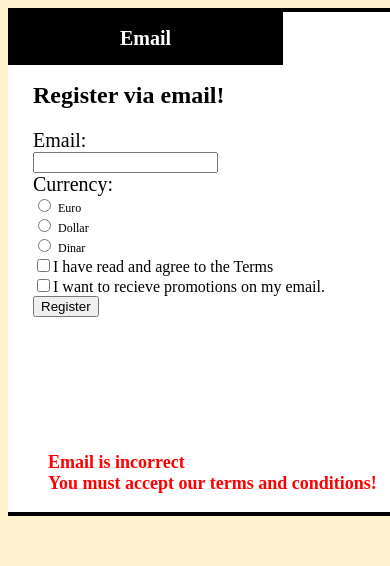
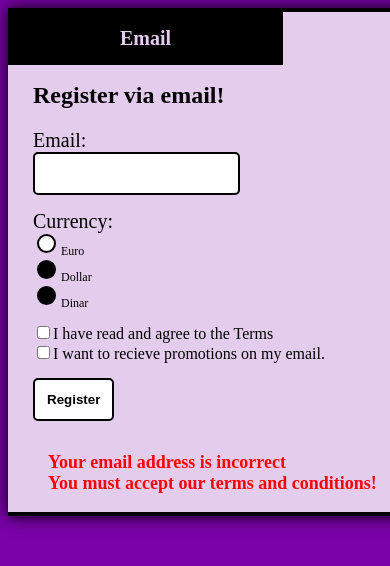
Before and after one commit to L1ynCh3rry/CitrusSystemsTest, a plain HTML site: page index.html in a window 390 px wide. Both pictures are taken after a click on the button "Register". Shown: the top 566 px of the page. Drawn offline with Linux system fonts and the light colour scheme.

Commit message:
Finishing

```diff
--- a/css/style.css
+++ b/css/style.css
@@ -1,5 +1,5 @@
 body {
-    background-color: rgb(255, 241, 203);
+    background-color: #7902a8;
 }
 
 #darkblock {
@@ -16,20 +16,30 @@ body {
     visibility: hidden;
 }
 
+
+/* Making screen dark while loading */
+
 .darker {
     visibility: visible!important;
 }
 
+
+/* Main block */
+
 .block {
     width: 550px;
     height: 500px;
-    background: white;
+    background: rgba(255, 255, 255, 0.8);
+    box-shadow: 0 0 15px #000;
     border-top: 4px solid #000;
     border-bottom: 4px solid #000;
     margin: auto;
     overflow: hidden;
     position: relative;
 }
+
+
+/* Changing forms buttons */
 
 .block ul.choice {
     list-style: none;
@@ -64,7 +74,12 @@ body {
 .block ul.choice a:hover,
 .block ul.choice a.active {
     background-color: #000;
-    color: #fff;
+    color: #E4CCEE;
+}
+
+.disablehover {
+    background-color: transparent!important;
+    color: #000!important;
 }
 
 .block .blockemail {
@@ -98,6 +113,85 @@ body {
     font-size: 12px;
 }
 
+
+/* Styling inputs */
+
+.block .blocks input,
+.block .blocks input:-webkit-autofill,
+.block .blocks input:-webkit-autofill:hover,
+.block .blocks input:-webkit-autofill:focus,
+.block .blocks textarea:-webkit-autofill,
+.block .blocks textarea:-webkit-autofill:hover,
+.block .blocks textarea:-webkit-autofill:focus,
+.block .blocks select:-webkit-autofill,
+.block .blocks select:-webkit-autofill:hover,
+.block .blocks select:-webkit-autofill:focus {
+    border: 1px solid rgb(0, 0, 0);
+    -webkit-text-fill-color: rgb(0, 0, 0);
+    padding: 12px;
+    font-weight: 800;
+    border: 2px solid #000;
+    border-radius: 5px;
+}
+
+.block .blocks input[type='radio'] {
+    margin-bottom: 0;
+}
+
+.block .blocks input[type='radio']:after {
+    width: 15px;
+    height: 15px;
+    border-radius: 15px;
+    top: -2px;
+    left: -1px;
+    position: relative;
+    background-color: #000;
+    content: '';
+    display: inline-block;
+    visibility: visible;
+    border: 2px solid #000;
+}
+
+.block .blocks input[type='radio']:checked:after {
+    width: 15px;
+    height: 15px;
+    border-radius: 15px;
+    top: -2px;
+    left: -1px;
+    position: relative;
+    background-color: #fff;
+    content: '';
+    display: inline-block;
+    visibility: visible;
+    border: 2px solid #000;
+}
+
+
+/* Register buttons */
+
+.block .blocks #regMobile,
+.block .blocks #regEmail {
+    background: #fff;
+    cursor: pointer;
+    transition: 0.5s ease-in-out;
+}
+
+.block .blocks #regMobile:hover,
+.block .blocks #regEmail:hover {
+    background-color: #000;
+    -webkit-text-fill-color: #fff;
+}
+
+
+/* Custom margin class */
+
+.block .blocks .mt-4 {
+    margin-top: 15px;
+}
+
+
+/* Errors div */
+
 .block #error {
     display: none;
     position: absolute;
@@ -111,6 +205,9 @@ body {
 .block #error ul {
     list-style: none;
 }
+
+
+/* loading animation div */
 
 #success {
     display: none;
@@ -142,6 +239,29 @@ body {
 .succesfully {
     display: block!important;
 }
+
+
+/* Login button */
+
+#login {
+    display: none;
+    position: absolute;
+    bottom: 5px;
+    right: 5px;
+    margin: 0;
+    padding: 5px 10px;
+    background: #fff;
+    border: 3px solid #000;
+    border-radius: 20px;
+    color: #000;
+    cursor: pointer;
+    font-size: 18px;
+    font-weight: 600;
+    text-decoration: none;
+}
+
+
+/* Animation */
 
 @-ms-keyframes load {
     from {
--- a/index.html
+++ b/index.html
@@ -1,77 +1,86 @@
 <!doctype html>
-
 <html lang="en">
 
 <head>
     <meta charset="utf-8">
 
+    <!-- TITLE -->
     <title>Citrus Systems</title>
     <meta name="description" content="This is test project for Citrus System">
     <meta name="author" content="Luka Cosic">
 
+    <!-- CSS LOADING -->
     <link rel="stylesheet" href="css/style.css">
-
 </head>
 
 <body>
 
-
+    <!-- MAIN BLOCK -->
     <div class="block">
         <ul class="choice">
+            <!-- FORMS CHANGING BUTTONS -->
             <li><a id="buttonEmail" href="#" onclick="emailFunction()" class="active">Email</a></li>
             <li><a id="buttonMobile" href="#" onclick="mobileFunction()">Mobile</a></li>
         </ul>
+        <!-- EMAIL REGISTRATION FORM -->
         <div class="blockemail blocks" id="blockemail">
             <form>
                 <h2>Register via email!</h2>
+                <!-- EMAIL -->
                 <label>Email: </label><br/>
-                <input type="text" id="emailEmail" name="email"><br/>
+                <input type="text" id="emailEmail" name="email" style="margin-bottom: 15px;"><br/>
+                <!-- CURRENCY -->
                 <label>Currency: </label><br/>
-                <input type="radio" name="currency" value="euro">
+                <input type="radio" name="currency" value="euro" checked="checked">
+                <label for="euro" class="radio">&nbsp;Euro</label><br>
+                <input type="radio" name="currency" value="dollar">
+                <label for="dollar" class="radio">&nbsp;Dollar</label><br>
+                <input type="radio" name="currency" value="dinar">
+                <label for="dinar" class="radio">&nbsp;Dinar</label><br/>
+                <!-- TERMS AND PROMOTIONS -->
+                <input class="mt-4" type="checkbox" name="checkterms" id="checkterms" value="Terms and conditions" />I have read and agree to the Terms<br/>
+                <input type="checkbox" name="check" value="promo" />I want to recieve promotions on my email.<br/>
+                <!-- REGISTER BUTTON -->
+                <input class="mt-4" type="button" value="Register" id="regEmail" onclick="emailRegFunction()" />
+            </form>
+        </div>
+        <!-- MOBILE REGISTRATION FORM -->
+        <div class="blockmobile blocks" id="blockmobile">
+            <form>
+                <h2>Register via Mobile number!</h2>
+                <!-- MOBILE NUMBER -->
+                <label>Mobile: </label><br/>
+                <input type="text" id="mobile" style="margin-bottom: 15px;"><br/>
+                <!-- CURRENCY -->
+                <label>Currency: </label><br/>
+                <input type="radio" name="currency" value="euro" checked="checked">
                 <label for="euro" class="radio">Euro</label><br>
                 <input type="radio" name="currency" value="dollar">
                 <label for="dollar" class="radio">Dollar</label><br>
                 <input type="radio" name="currency" value="dinar">
                 <label for="dinar" class="radio">Dinar</label><br/>
-
-
-                <input type="checkbox" name="checkterms" id="checkterms" value="Terms and conditions" />I have read and agree to the Terms<br/>
-                <input type="checkbox" name="check" value="promo" />I want to recieve promotions on my email.<br/>
-                <input type="button" value="Register" id="regEmail" onclick="emailRegFunction()" />
+                <!-- TERMS AND PROMOTIONS -->
+                <input class="mt-4" type="checkbox" name="checkterms" id="mcheckterms" value="Terms and conditions" />I have read and agree to the Terms<br/>
+                <input type="checkbox" name="check" value="promo" />I want to recieve promotions on my mobile.<br/>
+                <!-- REGISTER BUTTON -->
+                <input class="mt-4" type="button" value="Register" id="regMobile" onclick="mobileRegFunction()" />
             </form>
         </div>
-        <div class="blockmobile blocks" id="blockmobile">
-            <form>
-                <h2>Register via Mobile number!</h2>
-                <label>Mobile: </label><br/>
-                <input type="text" id="mobile"><br/>
-                <label>Currency: </label><br/>
-                <input type="radio" name="currency" value="euro">
-                <label for="euro" class="radio">Euro</label><br>
-                <input type="radio" name="currency" value="dollar">
-                <label for="dollar" class="radio">Dollar</label><br>
-                <input type="radio" name="currency" value="dinar">
-                <label for="dinar" class="radio">Dinar</label><br/>
-
-
-                <input type="checkbox" name="checkterms" id="mcheckterms" value="Terms and conditions" />I have read and agree to the Terms<br/>
-                <input type="checkbox" name="check" value="promo" />I want to recieve promotions on my mobile.<br/>
-                <input type="button" value="Register" id="regMobile" onclick="mobileRegFunction()" />
-            </form>
-        </div>
-        <div id="error">
-
-        </div>
+        <!-- ERROR DIV SHOWING ERRORS OR SUCCESSFUL REGISTRATION -->
+        <div id="error"></div>
+        <!-- GO TO LOGIN PAGE BUTTON AFTER REGISTRATION -->
+        <a href="#" id="login">Go login page?</a>
+        <!-- LOADING ICON -->
         <div>
             <img src="loading.png" id="success">
         </div>
     </div>
+    <!-- MAIN DIV END -->
 
+    <!-- LOADING DARK SCREEN -->
+    <div id="darkblock"></div>
 
-    <div id="darkblock">
-
-    </div>
-
+    <!-- LOADING JAVASCRIPT -->
     <script src="js/javascript.js"></script>
 </body>
 
--- a/js/javascript.js
+++ b/js/javascript.js
@@ -16,25 +16,29 @@ function mobileFunction() {
     document.getElementById("buttonMobile").classList.add('active');
 };
 
-/* Register */
+/* Email Register */
 function emailRegFunction() {
     var email, terms, regEmail, errors, correct, outcome;
     email = document.getElementById("emailEmail").value;
     terms = document.getElementById("checkterms");
 
+    /* Email checker */
     regEmail = /^(([^<>()\[\]\.,;:\s@\"]+(\.[^<>()\[\]\.,;:\s@\"]+)*)|(\".+\"))@(([^<>()[\]\.,;:\s@\"]+\.)+[^<>()[\]\.,;:\s@\"]{2,})$/;
 
+    /* Arrays for errors and success */
     errors = new Array();
     correct = new Array();
 
+    /* Testing email */
     if (!regEmail.test(email)) {
-        errors.push("Email is incorrect");
+        errors.push("Your email address is incorrect");
     } else {
         correct.push("Email: " + email);
     }
+    /* Testing if terms is checked */
     if (terms.checked) {
 
-        correct.push("You accepted terms");
+        correct.push("You accepted the terms");
     } else {
         errors.push("You must accept our terms and conditions!");
     }
@@ -47,67 +51,75 @@ function emailRegFunction() {
             outcome += "<li style='color:#ff0000;'>" + errors[i] + "</li>";
         }
     }
-
     outcome += "</ul>";
-
     document.getElementById("error").style.display = "block";
     document.getElementById("error").innerHTML = outcome;
 
+    /* Starting 1st timer here */
     if (errors.length == 0) {
         setTimeout(loading, 200.0)
     }
 
+    /* Loading function and starting 2nd timer */
     function loading() {
         document.getElementById("success").classList.add('succesfully');
         document.getElementById('darkblock').classList.add('darker');
         setTimeout(loadingend, 3000.0)
-
     }
 
+    /* Final loading and ending of registration */
     function loadingend() {
         document.getElementById("success").classList.remove('succesfully');
         document.getElementById('darkblock').classList.remove('darker');
+        /* Results */
         if (errors.length == 0) {
             outcome = "<ul>";
             for (var i = 0; i < correct.length; i++) {
-                outcome += "<li style='color:#0fe300;'>" + correct[i] + "</li>";
+                outcome += "<li style='color:#137000;'>" + correct[i] + "</li>";
             }
             outcome += "</ul>";
 
+            /* Clearing and getting done */
             document.getElementById("error").style.display = "block";
+            document.getElementById("login").style.display = "block";
+            document.getElementById("error").style.top = "20%";
+            document.getElementById("blockemail").style.display = "none";
+            document.getElementById("blockmobile").style.display = "none";
             document.getElementById("error").innerHTML = outcome;
+            document.getElementById('buttonEmail').onclick = null;
+            document.getElementById('buttonMobile').onclick = null;
+            document.getElementById('buttonMobile').classList.add('disablehover');
         }
     }
-
-
-
 }
 
 
 
-/* Register */
+/* Mobile Register */
 function mobileRegFunction() {
     var mobile, terms, regMobile, errors, correct, outcome;
     mobile = document.getElementById("mobile").value;
     terms = document.getElementById("mcheckterms");
 
+    /* Mobile checker */
     regMobile = /^(\+\d{1,3}[- ]?)?\d{10}$/;
 
+    /* Arrays for errors and success */
     errors = new Array();
     correct = new Array();
 
+    /* Checking mobile number */
     if (!regMobile.test(mobile)) {
-        errors.push("Mobile phone is incorrect");
+        errors.push("Your mobile phone is incorrect, mobile should be exactly 10 numbers");
     } else {
         correct.push("Number: " + mobile);
     }
+    /* Checking if terms is checked */
     if (terms.checked) {
-
-        correct.push("You accepted terms");
+        correct.push("You accepted the terms");
     } else {
         errors.push("You must accept our terms and conditions!");
     }
-
 
     // FINALIZING
     outcome = "<ul>";
@@ -116,36 +128,45 @@ function mobileRegFunction() {
             outcome += "<li style='color:#ff0000;'>" + errors[i] + "</li>";
         }
     }
-
     outcome += "</ul>";
-
+    /* Displaying errors */
     document.getElementById("error").style.display = "block";
     document.getElementById("error").innerHTML = outcome;
 
+    /* Starting first timer here */
     if (errors.length == 0) {
         setTimeout(loading, 200.0)
     }
 
+    /* Ending function and 2nd timer */
     function loading() {
         document.getElementById("success").classList.add('succesfully');
         document.getElementById('darkblock').classList.add('darker');
         setTimeout(loadingend, 3000.0)
-
     }
 
+    /* Final function */
     function loadingend() {
         document.getElementById("success").classList.remove('succesfully');
         document.getElementById('darkblock').classList.remove('darker');
+        /* Results */
         if (errors.length == 0) {
             outcome = "<ul>";
             for (var i = 0; i < correct.length; i++) {
-                outcome += "<li style='color:#0fe300;'>" + correct[i] + "</li>";
+                outcome += "<li style='color:#137000;'>" + correct[i] + "</li>";
             }
             outcome += "</ul>";
 
+            /* Clearing and getting done */
             document.getElementById("error").style.display = "block";
+            document.getElementById("login").style.display = "block";
+            document.getElementById("error").style.top = "20%";
+            document.getElementById("blockemail").style.display = "none";
+            document.getElementById("blockmobile").style.display = "none";
             document.getElementById("error").innerHTML = outcome;
+            document.getElementById('buttonEmail').onclick = null;
+            document.getElementById('buttonMobile').onclick = null;
+            document.getElementById('buttonEmail').classList.add('disablehover');
         }
     }
-
 }
```
